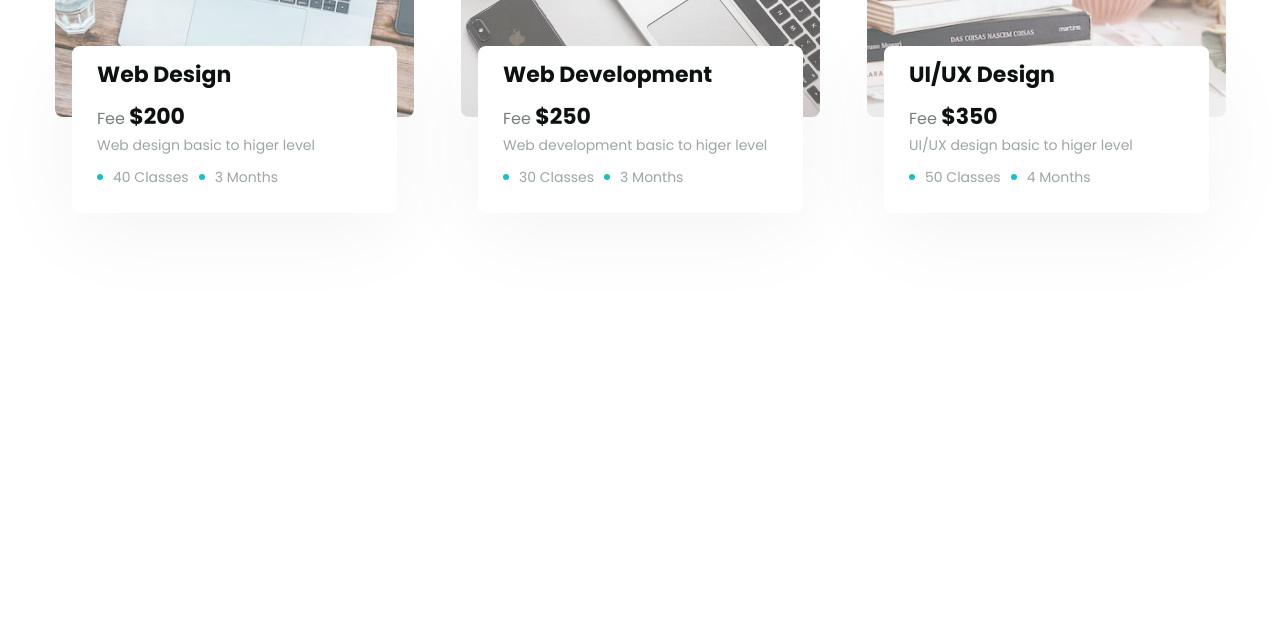
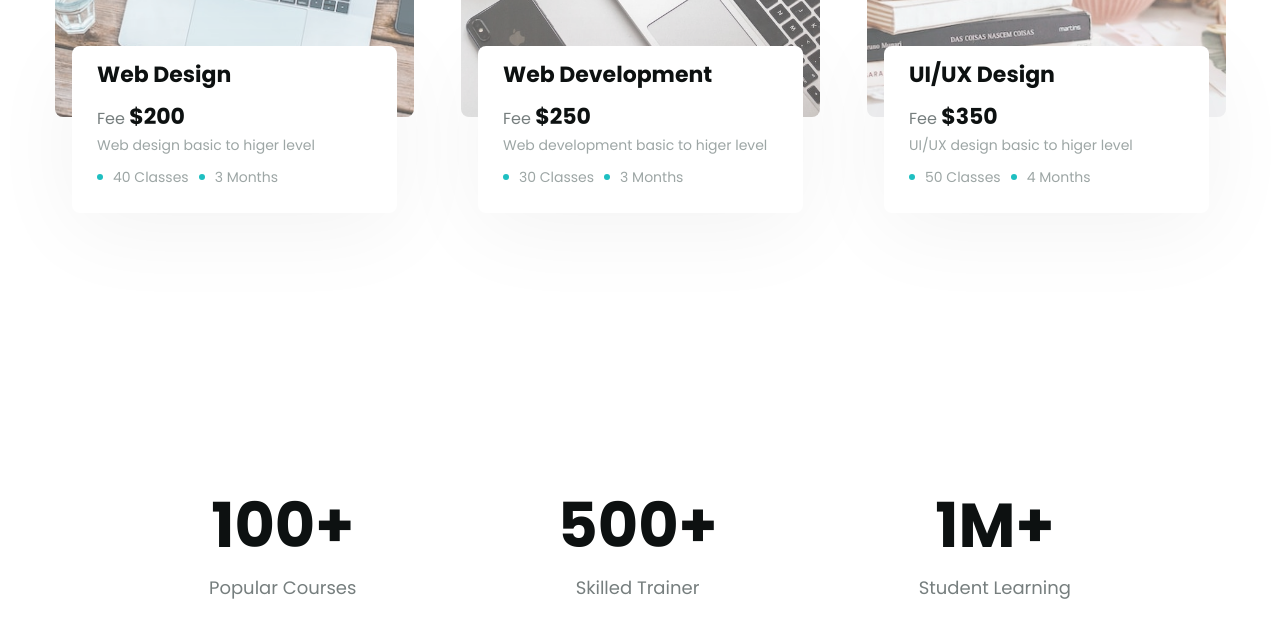
Before and after one commit to Wanzuy/f8-independence, a plain HTML site: page index.html in a window 1280 px wide. Shown: the part 2184-2822 px from the top of the page. Drawn offline with Linux system fonts and the light colour scheme.

Commit message:
Làm phần qty

```diff
--- a/assets/css/styles.css
+++ b/assets/css/styles.css
@@ -520,3 +520,36 @@ a {
     border-radius: 50%;
     background: var(--primary-color);
 }
+/* ==============Number============== */
+.numbers {
+    margin-top: 180px;
+    padding-top: 195px;
+}
+
+.numbers .content-number {
+    width: 862px;
+}
+
+.numbers .row-content {
+    display: flex;
+    align-items: center;
+    justify-content: space-between;
+}
+
+.number-span {
+    display: block;
+    text-align: center;
+}
+
+.numbers .number-item .number-span {
+    color: #0d1111;
+    font-size: 6.2rem;
+    font-weight: 700;
+}
+
+.numbers .number-item .number-label {
+    margin-top: 22px;
+    color: #767e7e;
+    font-size: 1.8rem;
+    text-align: center;
+}
--- a/index.html
+++ b/index.html
@@ -360,6 +360,26 @@
                     </div>
                 </div>
             </div>
+
+            <!-- Number -->
+            <div class="numbers">
+                <div class="main-content content-number">
+                    <div class="row-content">
+                        <div class="number-item">
+                            <strong class="number-span">100+</strong>
+                            <p class="number-label">Popular Courses</p>
+                        </div>
+                        <div class="number-item">
+                            <strong class="number-span">500+</strong>
+                            <p class="number-label">Skilled Trainer</p>
+                        </div>
+                        <div class="number-item">
+                            <strong class="number-span">1M+</strong>
+                            <p class="number-label">Student Learning</p>
+                        </div>
+                    </div>
+                </div>
+            </div>
         </main>
     </body>
 </html>
```
